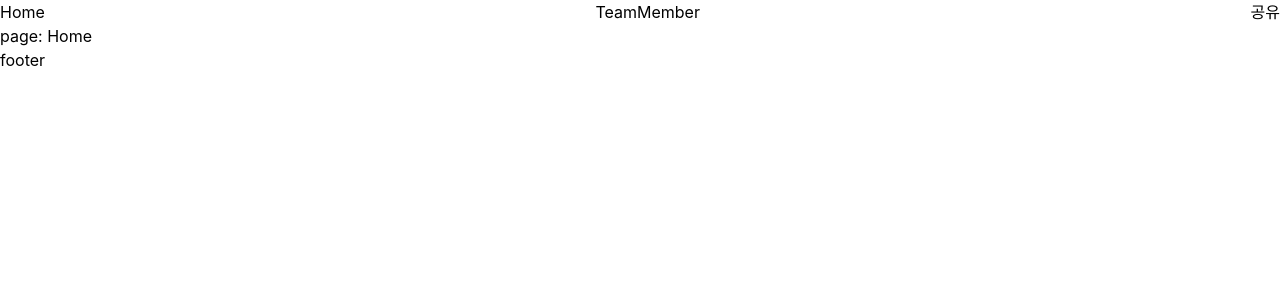
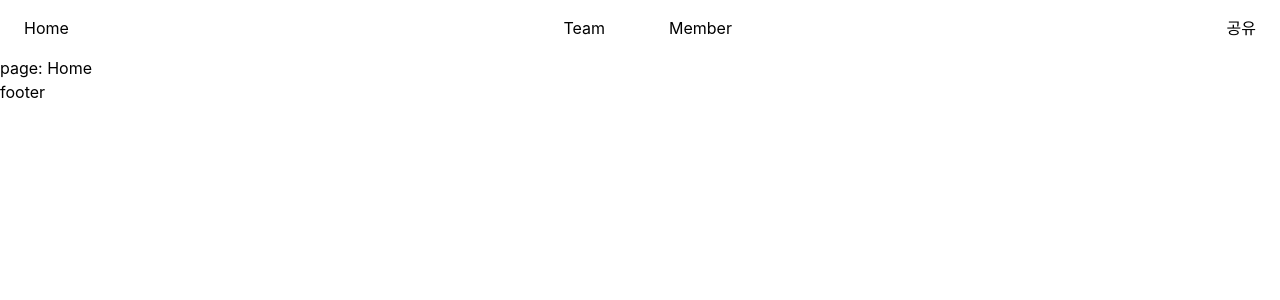
Before and after one commit to ardan0128/3AM, a React (Vite) app in the folder front-end/vite-3am/: page / in a window 1280 px wide. Shown: the top 300 px of the page. Built offline with nearby package versions, Linux system fonts and the light colour scheme.

Commit message:
[FEAT] Header css

```diff
--- /dev/null
+++ b/front-end/vite-3am/src/components/Header/Actions/Actions.tsx
@@ -0,0 +1,15 @@
+export default function Actions() {
+  return (
+    <>
+      <div>
+        <ul>
+          <li>
+            <button>
+              <div>공유</div>
+            </button>
+          </li>
+        </ul>
+      </div>
+    </>
+  );
+}
--- a/front-end/vite-3am/src/components/Header/Header.tsx
+++ b/front-end/vite-3am/src/components/Header/Header.tsx
@@ -1,27 +1,16 @@
+import Actions from './Actions/Actions';
+import Logo from './Logo';
+import Navbar from './Navbar/Navbar';
+
 export default function Header() {
   return (
     <>
       <header>
-        <nav className="stroke top-0 flex w-screen flex-row items-start justify-between overflow-hidden text-center text-base">
-          <div>
-            <a href="/">Home</a>
-          </div>
-          <ul className="flex justify-center">
-            <li>
-              <a href="/team">Team</a>
-            </li>
-            <li>
-              <a href="/member">Member</a>
-            </li>
-          </ul>
-          <ul className="flex flex-row justify-end">
-            <li>
-              <button>
-                <div>공유</div>
-              </button>
-            </li>
-          </ul>
-        </nav>
+        <div className="flex h-14 items-center justify-between gap-4 px-6">
+          <Logo />
+          <Navbar />
+          <Actions />
+        </div>
       </header>
     </>
   );
--- /dev/null
+++ b/front-end/vite-3am/src/components/Header/Logo.tsx
@@ -0,0 +1,9 @@
+export default function Logo() {
+  return (
+    <>
+      <div>
+        <a href="/">Home</a>
+      </div>
+    </>
+  );
+}
--- /dev/null
+++ b/front-end/vite-3am/src/components/Header/Navbar/NavItem.tsx
@@ -0,0 +1,14 @@
+import { Link } from 'react-router';
+
+interface NavItemProps {
+  to: string;
+  children: React.ReactNode;
+}
+
+export default function NavItem({ to, children }: NavItemProps) {
+  return (
+    <>
+      <Link to={to}>{children}</Link>
+    </>
+  );
+}
--- /dev/null
+++ b/front-end/vite-3am/src/components/Header/Navbar/NavMenu.tsx
@@ -0,0 +1,22 @@
+import NavItem from './NavItem';
+
+const items = [
+  { label: 'Team', path: '/team' },
+  { label: 'Member', path: '/member' },
+];
+
+export default function NavMenu() {
+  return (
+    <>
+      <ul className="flex justify-center">
+        {items.map((item) => (
+          <li className="px-8">
+            <NavItem key={item.label} to={item.path}>
+              {item.label}
+            </NavItem>
+          </li>
+        ))}
+      </ul>
+    </>
+  );
+}
--- /dev/null
+++ b/front-end/vite-3am/src/components/Header/Navbar/Navbar.tsx
@@ -0,0 +1,11 @@
+import NavMenu from './NavMenu';
+
+export default function Navbar() {
+  return (
+    <>
+      <nav>
+        <NavMenu />
+      </nav>
+    </>
+  );
+}
```
Also changed, not shown: 1 other file (tests, documents, lock files or other folders).
